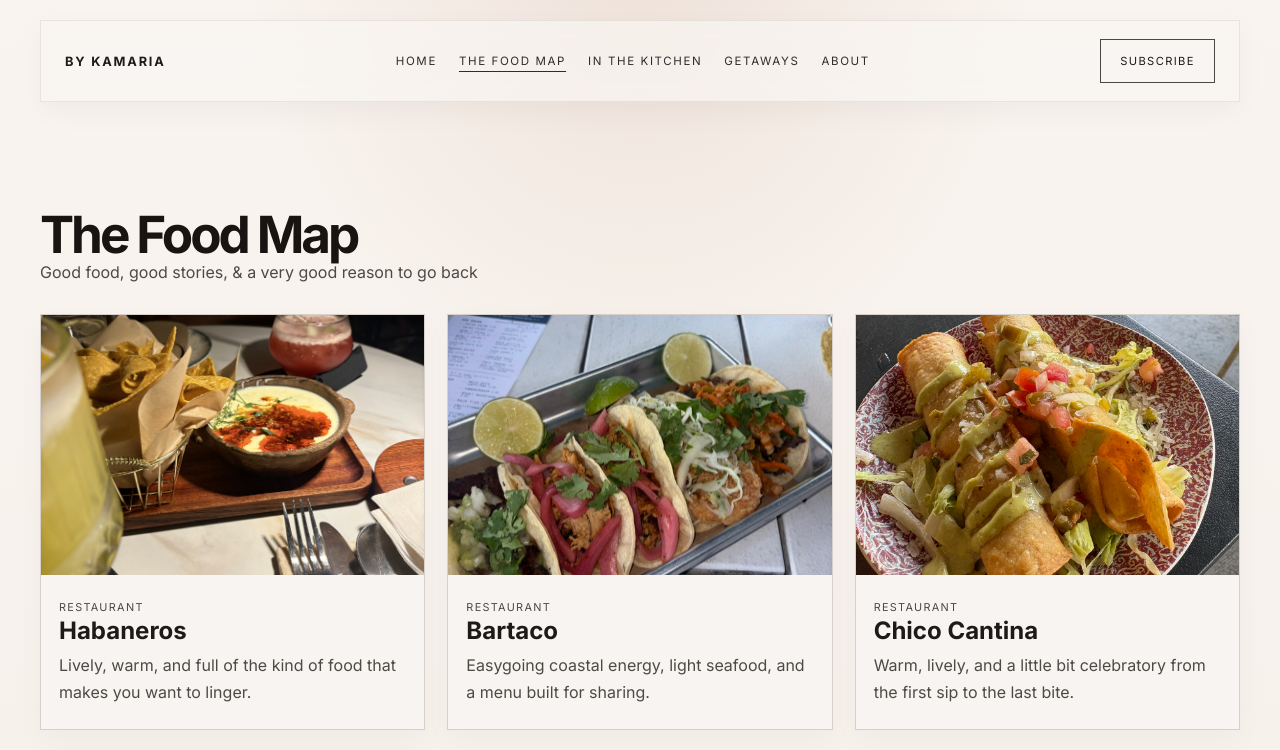
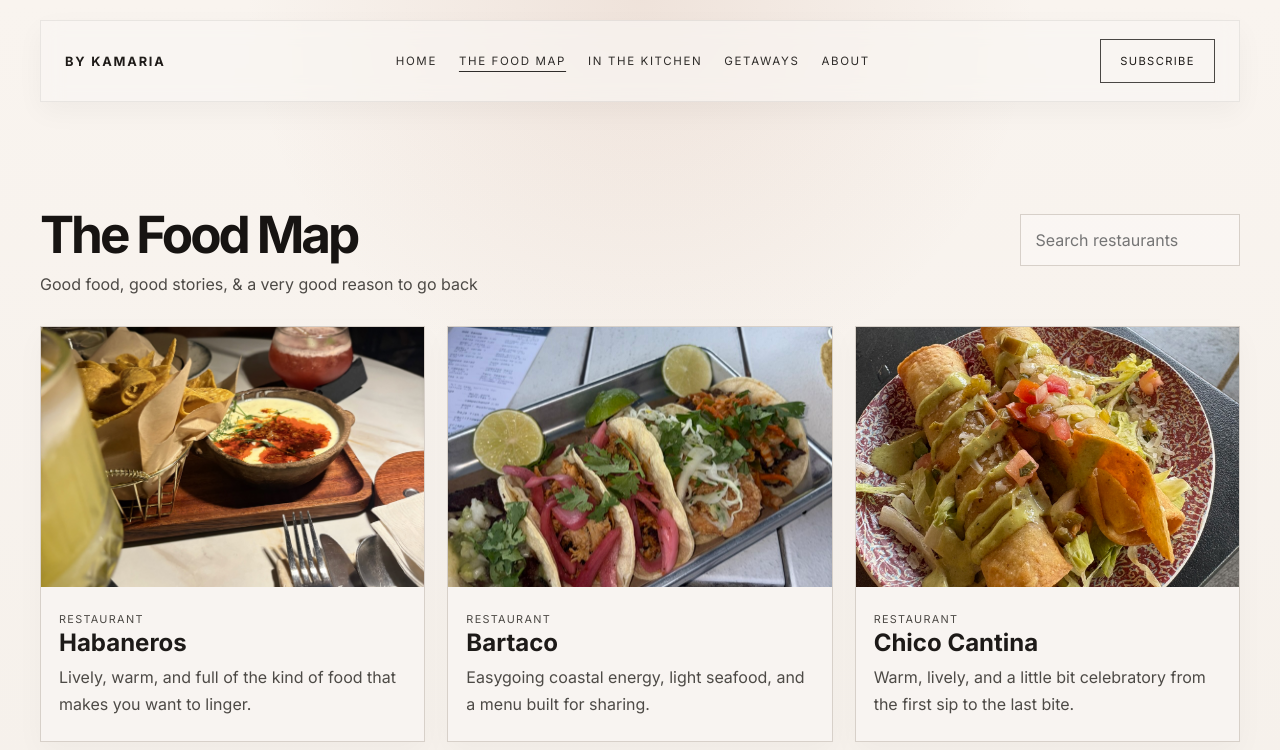
Before and after one commit to kamariaderamus5/my-website, a React (Vite) app: page /eat in a window 1280 px wide. Shown: the top 750 px of the page. Built offline with nearby package versions, Linux system fonts and the light colour scheme.

Commit message:
adding search functionality and embeded spotify playlist

```diff
--- a/src/App.css
+++ b/src/App.css
@@ -295,6 +295,10 @@
   line-height: 1.7;
 }
 
+.about-text p {
+  font-size: 1.0rem;
+}
+
 .story-card img {
   height: 260px;
 }
@@ -312,6 +316,10 @@
   font-size: clamp(2.8rem, 4vw, 4.2rem);
 }
 
+.page-header h1 {
+  margin-bottom: 12px;
+}
+
 .page-header {
   margin-bottom: 28px;
 }
@@ -325,6 +333,8 @@
 .review-link {
   display: inline-flex;
   align-items: center;
+  align-self: center;
+  transform: translateX(-14px);
   width: fit-content;
   padding: 0.8rem 1.1rem;
   border: 1px solid rgba(31, 27, 25, 0.7);
@@ -521,6 +531,37 @@
   color: var(--ink);
 }
 
+.eat-page-header-row {
+  display: flex;
+  align-items: flex-start;
+  justify-content: space-between;
+  gap: 24px;
+}
+
+.eat-search {
+  flex-shrink: 0;
+  padding-top: 4px;
+}
+
+.eat-search input {
+  width: 220px;
+  border: 1px solid var(--line);
+  background: rgba(255, 255, 255, 0.25);
+  padding: 0.8rem 0.9rem;
+  font: inherit;
+  color: var(--ink);
+}
+
+@media (max-width: 900px) {
+  .eat-page-header-row {
+    flex-direction: column;
+  }
+
+  .eat-search input {
+    width: 100%;
+  }
+}
+
 .recipe-library-list {
   display: flex;
   flex-direction: column;
@@ -629,6 +670,27 @@
   box-shadow: var(--shadow);
 }
 
+.about-playlist-text {
+  display: flex;
+  flex-direction: column;
+  justify-content: center;
+}
+
+.playlist-header h1 {
+  font-size: clamp(2rem, 2.8vw, 3rem);
+  white-space: nowrap;
+  margin-bottom: 14px;
+}
+
+.playlist-header p {
+  font-size: 1.5rem;
+}
+
+.about-playlist-embed iframe {
+  display: block;
+  width: 100%;
+}
+
 @media (max-width: 900px) {
   .hero-section,
   .card-grid,
@@ -692,6 +754,11 @@
     font-size: 2.7rem;
   }
 
+  .playlist-header h1 {
+    white-space: normal;
+    font-size: clamp(1.6rem, 6vw, 2.2rem);
+  }
+
   .feature-spotlight {
     min-height: 420px;
   }
--- a/src/components/PageHeader.tsx
+++ b/src/components/PageHeader.tsx
@@ -1,11 +1,12 @@
 type PageHeaderProps = {
   title: string
   subtitle?: string
+  className?: string
 }
 
-export default function PageHeader({ title, subtitle }: PageHeaderProps) {
+export default function PageHeader({ title, subtitle, className }: PageHeaderProps) {
   return (
-    <div className="page-header">
+    <div className={className ? `page-header ${className}` : 'page-header'}>
       <h1>{title}</h1>
       {subtitle ? <p>{subtitle}</p> : null}
     </div>
--- a/src/pages/AboutPage.tsx
+++ b/src/pages/AboutPage.tsx
@@ -25,6 +25,28 @@ export default function AboutPage() {
                     Read my Google reviews
                 </a>
             </div>
+
+            <div className="about-playlist-text">
+                <PageHeader
+                    className="playlist-header"
+                    title="What's Playing in My Kitchen"
+                    subtitle="The playlist I put on when I'm cooking, pouring a glass of wine, and taking my time."
+                />
+            </div>
+
+            <div className="about-playlist-embed">
+                <iframe
+                    title="What's Playing in My Kitchen playlist"
+                    style={{ borderRadius: '12px' }}
+                    src="https://open.spotify.com/embed/playlist/3c0OhC5ce6S04PernKTSlT?utm_source=generator&si=51d94b9503b0484e"
+                    width="100%"
+                    height="352"
+                    frameBorder="0"
+                    allowFullScreen
+                    allow="autoplay; clipboard-write; encrypted-media; fullscreen; picture-in-picture"
+                    loading="lazy"
+                />
+            </div>
         </section>
     )
 }
--- a/src/pages/EatPage.tsx
+++ b/src/pages/EatPage.tsx
@@ -1,17 +1,46 @@
+import { useMemo, useState } from 'react'
 import { Link } from 'react-router-dom'
 import PageHeader from '../components/PageHeader'
 import { restaurants } from '../data/content'
 
 export default function EatPage() {
+  const [query, setQuery] = useState('')
+
+  const visibleRestaurants = useMemo(() => {
+    const normalizedQuery = query.trim().toLowerCase()
+
+    if (!normalizedQuery) {
+      return restaurants
+    }
+
+    return restaurants.filter((restaurant) => {
+      const haystack = `${restaurant.title} ${restaurant.excerpt} ${restaurant.location}`.toLowerCase()
+      return haystack.includes(normalizedQuery)
+    })
+  }, [query])
+
   return (
     <section className="page-section">
-      <PageHeader
-        title="The Food Map"
-        subtitle="Good food, good stories, & a very good reason to go back"
-      />
+      <div className="eat-page-header-row">
+        <PageHeader
+          title="The Food Map"
+          subtitle="Good food, good stories, & a very good reason to go back"
+        />
+
+        <label className="eat-search">
+          <span className="sr-only">Search restaurants</span>
+          <input
+            type="text"
+            value={query}
+            onChange={(event) => setQuery(event.target.value)}
+            placeholder="Search restaurants"
+            aria-label="Search restaurants"
+          />
+        </label>
+      </div>
 
       <div className="story-grid">
-        {restaurants.map((restaurant) => (
+        {visibleRestaurants.map((restaurant) => (
           <Link key={restaurant.slug} to={`/eat/${restaurant.slug}`} className="story-card link-card">
             <img src={restaurant.image} alt={restaurant.title} loading="lazy" decoding="async" />
             <div className="story-body">
```
